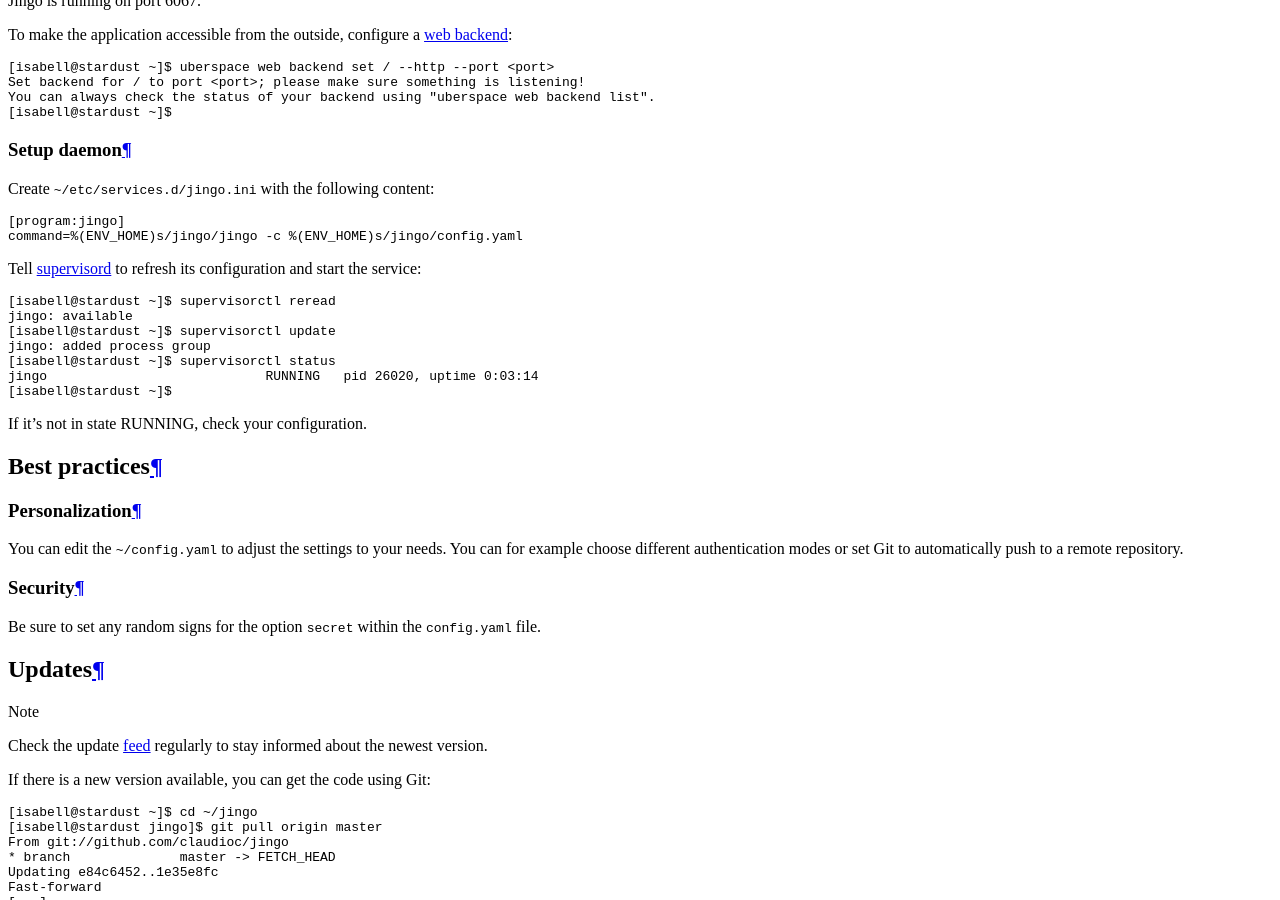
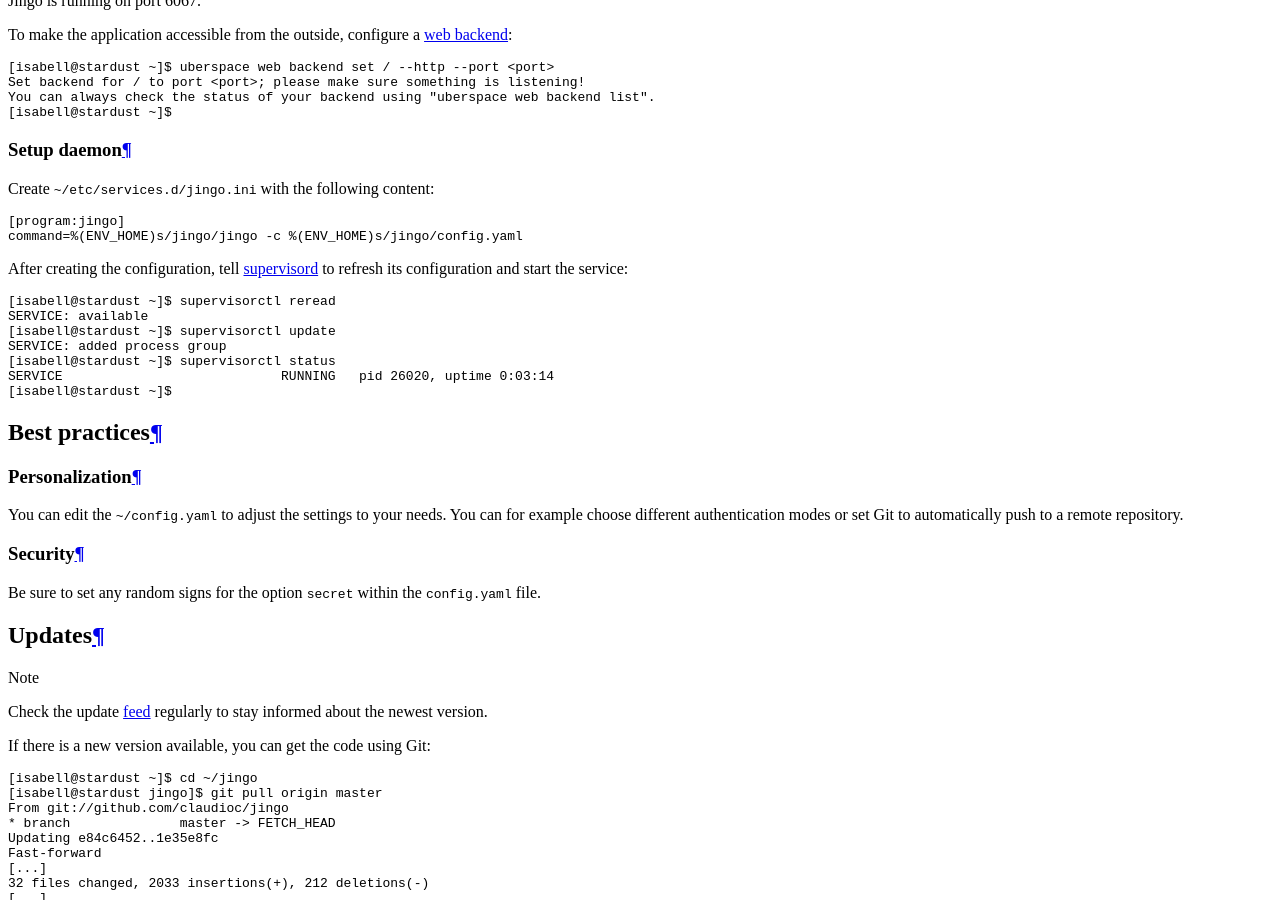
Before and after one commit to Uberspace/lab, a Sphinx documentation site: the page built from source/guide_jingo.rst, in a window 1280 px wide and 900 px high, scrolled down 4370 px. Built offline with Sphinx 7.4.7 and the Read the Docs theme 2.0.0, drawn with Linux system fonts in a browser that asks for light colours.

```diff
--- a/source/guide_jingo.rst
+++ b/source/guide_jingo.rst
@@ -163,19 +163,7 @@ Create ``~/etc/services.d/jingo.ini`` with the following content:
   [program:jingo]
   command=%(ENV_HOME)s/jingo/jingo -c %(ENV_HOME)s/jingo/config.yaml
 
-Tell :manual:`supervisord <daemons-supervisord>` to refresh its configuration and start the service:
-
-.. code-block:: console
-
- [isabell@stardust ~]$ supervisorctl reread
- jingo: available
- [isabell@stardust ~]$ supervisorctl update
- jingo: added process group
- [isabell@stardust ~]$ supervisorctl status
- jingo                            RUNNING   pid 26020, uptime 0:03:14
- [isabell@stardust ~]$
-
-If it's not in state RUNNING, check your configuration.
+.. include:: includes/supervisord.rst
 
 Best practices
 ==============
```
